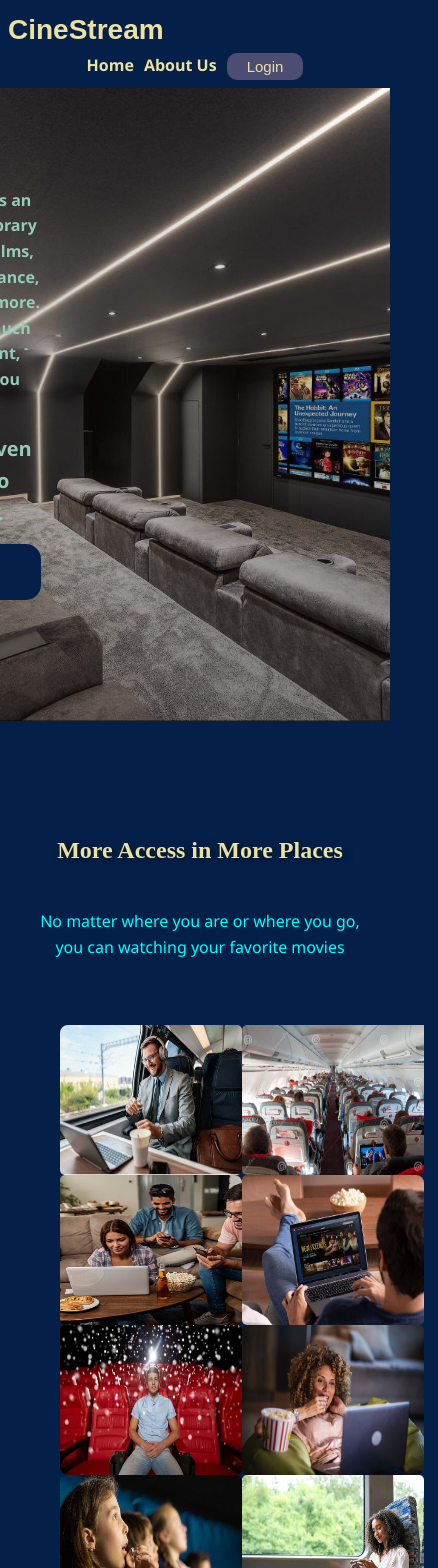
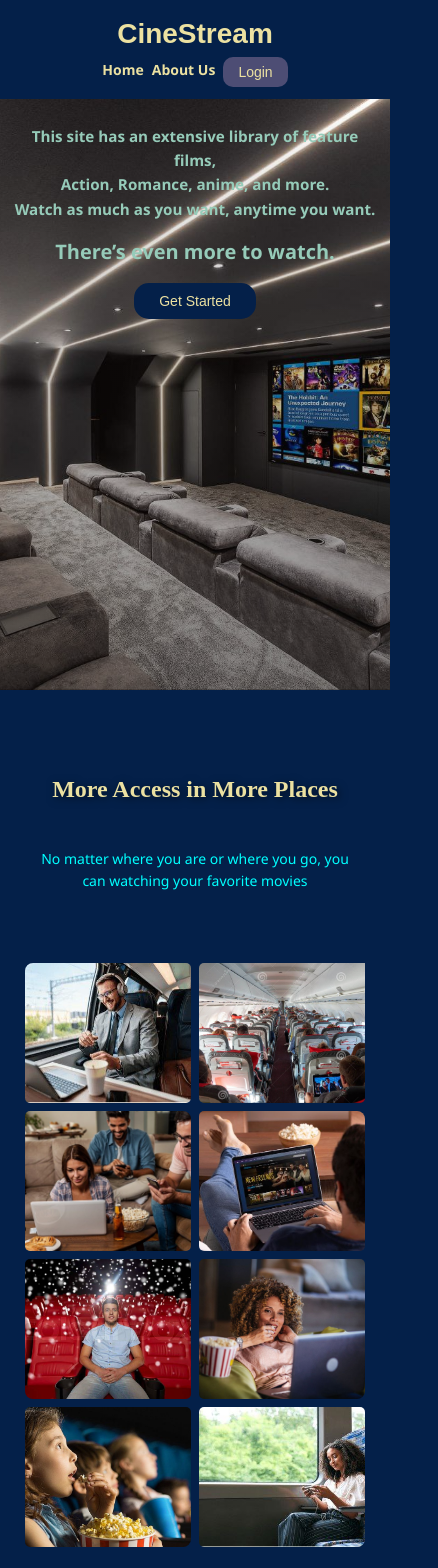
Before and after one commit to jida-deg/Movie-App, a React (Vite) app in the folder client-Side/: page /home in a window 390 px wide. Shown: the top 1568 px of the page, 438 px wide, since content can reach past the window. Built offline with nearby package versions, Linux system fonts and the light colour scheme; no server answers.

Commit message:
client-Side/src/pages/homepage.css

```diff
--- a/client-Side/src/pages/homepage.css
+++ b/client-Side/src/pages/homepage.css
@@ -410,3 +410,531 @@ li:hover {
     gap: 12px;
   }
 }
+
+/* =========================
+   TABLET RESPONSIVENESS
+   769px - 1024px
+========================= */
+
+@media (min-width: 769px) and (max-width: 1024px) {
+  .navbarIn {
+    padding: 15px 20px;
+  }
+
+  .navbarList {
+    gap: 15px;
+  }
+
+  a {
+    font-size: 18px;
+  }
+
+  .section2ImagesA {
+    grid-template-columns: repeat(3, minmax(0, 1fr));
+    width: 100%;
+    margin: 30px auto 80px;
+    padding: 0 20px;
+    gap: 10px;
+  }
+
+  .section2Images {
+    grid-template-columns: repeat(4, minmax(0, 1fr));
+    width: 100%;
+    margin: 15px auto 70px;
+    padding: 0 20px;
+    gap: 10px;
+  }
+
+  .section2ImagesA img {
+    height: 200px;
+    object-fit: cover;
+  }
+
+  .section2Images img {
+    height: 180px;
+    object-fit: cover;
+  }
+
+  .inSection2A {
+    gap: 20px;
+    margin: 40px auto;
+    padding: 0 20px;
+  }
+
+  .section2Descibe {
+    margin-top: 50px;
+  }
+
+  .section3 {
+    margin: 70px 30px;
+    gap: 25px;
+  }
+
+  .footer {
+    width: calc(100% - 40px);
+    margin: 40px auto 20px;
+  }
+
+  .footerIn {
+    gap: 20px;
+  }
+}
+
+
+/* =========================
+   MOBILE / ANDROID
+   Up to 768px
+========================= */
+
+@media (max-width: 768px) {
+  .navbarIn {
+    flex-direction: column;
+    align-items: center;
+    padding: 15px;
+  }
+
+  .navbarList {
+    flex-wrap: wrap;
+    justify-content: center;
+    gap: 12px;
+  }
+
+  a {
+    font-size: 16px;
+  }
+
+  .section1 {
+    min-height: 75vh;
+  }
+
+  .pageDiscription {
+    padding: 30px 15px;
+    text-align: center;
+  }
+
+  .pageDiscription .page {
+    margin: 0 auto;
+    max-width: 100%;
+  }
+
+  .pageDiscription h2 {
+    font-size: 1.5rem;
+  }
+
+  .pageDiscription h3 {
+    font-size: 1rem;
+  }
+
+  .inSection2A,
+  .inSection2B {
+    flex-direction: column;
+    margin: 40px auto;
+    padding: 0 15px;
+  }
+
+  .section2Descibe {
+    margin: 40px auto;
+    text-align: center;
+  }
+
+  .section2ImagesA {
+    grid-template-columns: repeat(2, minmax(0, 1fr));
+    width: 100%;
+    margin: 30px auto 60px;
+    padding: 0 15px;
+    gap: 10px;
+  }
+
+  .section2ImagesA img {
+    height: 180px;
+    object-fit: cover;
+  }
+
+  .section2Images {
+    grid-template-columns: repeat(3, minmax(0, 1fr));
+    width: 100%;
+    margin: 15px auto 60px;
+    padding: 0 15px;
+    gap: 10px;
+  }
+
+  .section2Images img {
+    height: 160px;
+    object-fit: cover;
+  }
+
+  .section3 {
+    flex-direction: column;
+    margin: 60px auto;
+    padding: 0 15px;
+    gap: 25px;
+  }
+
+  .section4 {
+    padding: 0 15px;
+  }
+
+  .insection4 {
+    max-width: 100%;
+  }
+
+  .sectio4-para {
+    padding: 12px 14px;
+  }
+
+  .sectio4-para p {
+    gap: 12px;
+  }
+
+  .footer {
+    width: calc(100% - 30px);
+    margin: 40px auto 15px;
+    padding: 25px 20px;
+  }
+
+  .footerIn {
+    flex-direction: column;
+    align-items: center;
+    text-align: center;
+    gap: 20px;
+  }
+}
+
+
+/* =========================
+   SMALL ANDROID PHONES
+   Up to 480px
+========================= */
+
+@media (max-width: 480px) {
+  .navbarIn {
+    padding: 12px 10px;
+  }
+
+  .navbarList {
+    gap: 8px;
+  }
+
+  a {
+    font-size: 14px;
+  }
+
+  .section1 {
+    min-height: 70vh;
+  }
+
+  .pageDiscription {
+    padding: 25px 12px;
+  }
+
+  .pageDiscription h2 {
+    font-size: 1.25rem;
+  }
+
+  .pageDiscription h3 {
+    font-size: 0.95rem;
+  }
+
+  .pageDiscription p {
+    font-size: 14px;
+  }
+
+  .button2 {
+    padding: 10px 25px;
+    font-size: 14px;
+  }
+
+  .button1 {
+    padding: 7px 15px;
+    font-size: 14px;
+  }
+
+  .section2 h2 {
+    font-size: 1.5rem;
+  }
+
+  .section2ImagesA {
+    grid-template-columns: repeat(2, minmax(0, 1fr));
+    gap: 8px;
+    padding: 0 10px;
+  }
+
+  .section2ImagesA img {
+    height: 140px;
+  }
+
+  .section2Images {
+    grid-template-columns: repeat(2, minmax(0, 1fr));
+    gap: 8px;
+    padding: 0 10px;
+  }
+
+  .section2Images img {
+    height: 140px;
+  }
+
+  .section2Descibe {
+    padding: 0 15px;
+    font-size: 14px;
+  }
+
+  .section3 {
+    gap: 20px;
+    margin: 50px auto;
+  }
+
+  .sectio4-para {
+    padding: 12px;
+    font-size: 14px;
+  }
+
+  .sectio4-para p {
+    gap: 8px;
+  }
+
+  .button4 {
+    font-size: 14px;
+  }
+
+  .footer {
+    width: calc(100% - 20px);
+    padding: 20px 15px;
+  }
+
+  .footerIn {
+    font-size: 14px;
+  }
+
+  .footerIn a {
+    font-size: 14px;
+  }
+}
+
+/* =========================
+   MOBILE / ANDROID
+   Up to 768px
+========================= */
+
+@media (max-width: 768px) {
+  .navbarIn {
+    flex-direction: column;
+    align-items: center;
+    padding: 15px;
+  }
+
+  .navbarList {
+    flex-wrap: wrap;
+    justify-content: center;
+    gap: 12px;
+  }
+
+  a {
+    font-size: 16px;
+  }
+
+  .section1 {
+    min-height: 75vh;
+  }
+
+  .pageDiscription {
+    padding: 30px 15px;
+    text-align: center;
+  }
+
+  .pageDiscription .page {
+    margin: 0 auto;
+    max-width: 100%;
+  }
+
+  .pageDiscription h2 {
+    font-size: 1.5rem;
+  }
+
+  .pageDiscription h3 {
+    font-size: 1rem;
+  }
+
+  .inSection2A,
+  .inSection2B {
+    flex-direction: column;
+    margin: 40px auto;
+    padding: 0 15px;
+  }
+
+  .section2Descibe {
+    margin: 40px auto;
+    text-align: center;
+  }
+
+  .section2ImagesA {
+    grid-template-columns: repeat(2, minmax(0, 1fr));
+    width: 100%;
+    margin: 30px auto 60px;
+    padding: 0 15px;
+    gap: 10px;
+  }
+
+  .section2ImagesA img {
+    height: 180px;
+    object-fit: cover;
+  }
+
+  .section2Images {
+    grid-template-columns: repeat(3, minmax(0, 1fr));
+    width: 100%;
+    margin: 15px auto 60px;
+    padding: 0 15px;
+    gap: 10px;
+  }
+
+  .section2Images img {
+    height: 160px;
+    object-fit: cover;
+  }
+
+  .section3 {
+    flex-direction: column;
+    margin: 60px auto;
+    padding: 0 15px;
+    gap: 25px;
+  }
+
+  .section4 {
+    padding: 0 15px;
+  }
+
+  .insection4 {
+    max-width: 100%;
+  }
+
+  .sectio4-para {
+    padding: 12px 14px;
+  }
+
+  .sectio4-para p {
+    gap: 12px;
+  }
+
+  .footer {
+    width: calc(100% - 30px);
+    margin: 40px auto 15px;
+    padding: 25px 20px;
+  }
+
+  .footerIn {
+    flex-direction: column;
+    align-items: center;
+    text-align: center;
+    gap: 20px;
+  }
+}
+
+
+/* =========================
+   SMALL ANDROID PHONES
+   Up to 480px
+========================= */
+
+@media (max-width: 480px) {
+  .navbarIn {
+    padding: 12px 10px;
+  }
+
+  .navbarList {
+    gap: 8px;
+  }
+
+  a {
+    font-size: 14px;
+  }
+
+  .section1 {
+    min-height: 70vh;
+  }
+
+  .pageDiscription {
+    padding: 25px 12px;
+  }
+
+  .pageDiscription h2 {
+    font-size: 1.25rem;
+  }
+
+  .pageDiscription h3 {
+    font-size: 0.95rem;
+  }
+
+  .pageDiscription p {
+    font-size: 14px;
+  }
+
+  .button2 {
+    padding: 10px 25px;
+    font-size: 14px;
+  }
+
+  .button1 {
+    padding: 7px 15px;
+    font-size: 14px;
+  }
+
+  .section2 h2 {
+    font-size: 1.5rem;
+  }
+
+  .section2ImagesA {
+    grid-template-columns: repeat(2, minmax(0, 1fr));
+    gap: 8px;
+    padding: 0 10px;
+  }
+
+  .section2ImagesA img {
+    height: 140px;
+  }
+
+  .section2Images {
+    grid-template-columns: repeat(2, minmax(0, 1fr));
+    gap: 8px;
+    padding: 0 10px;
+  }
+
+  .section2Images img {
+    height: 140px;
+  }
+
+  .section2Descibe {
+    padding: 0 15px;
+    font-size: 14px;
+  }
+
+  .section3 {
+    gap: 20px;
+    margin: 50px auto;
+  }
+
+  .sectio4-para {
+    padding: 12px;
+    font-size: 14px;
+  }
+
+  .sectio4-para p {
+    gap: 8px;
+  }
+
+  .button4 {
+    font-size: 14px;
+  }
+
+  .footer {
+    width: calc(100% - 20px);
+    padding: 20px 15px;
+  }
+
+  .footerIn {
+    font-size: 14px;
+  }
+
+  .footerIn a {
+    font-size: 14px;
+  }
+}
```
